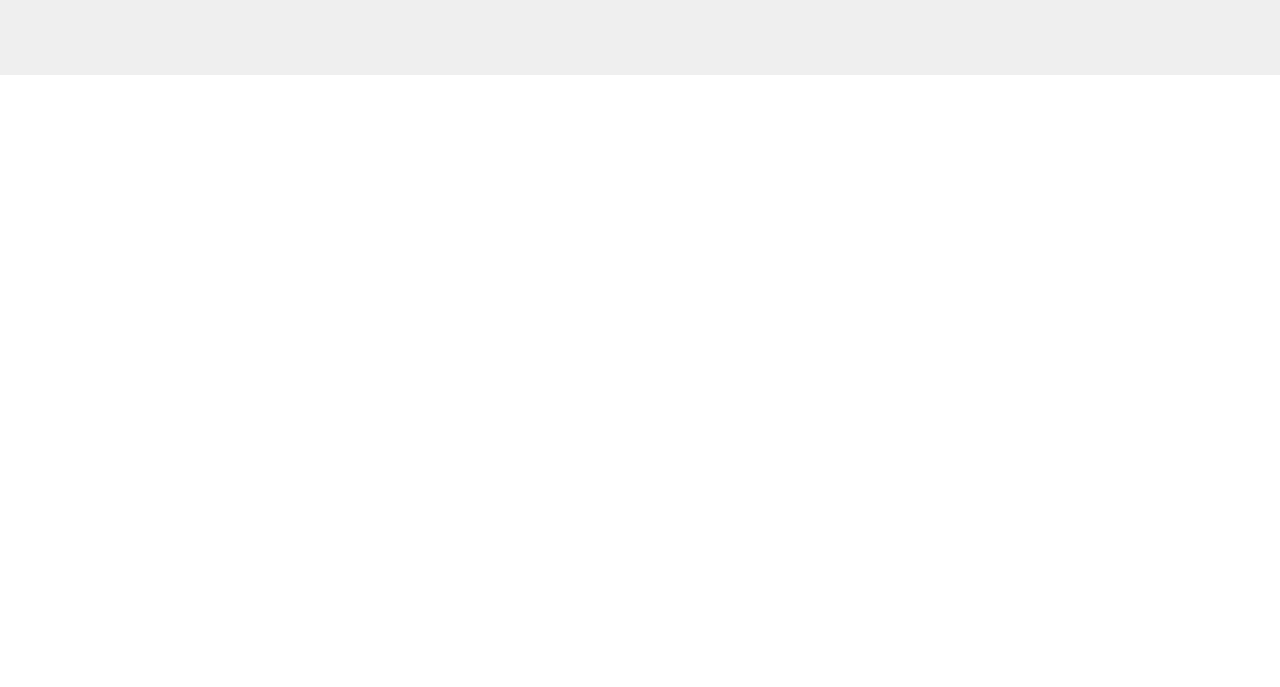
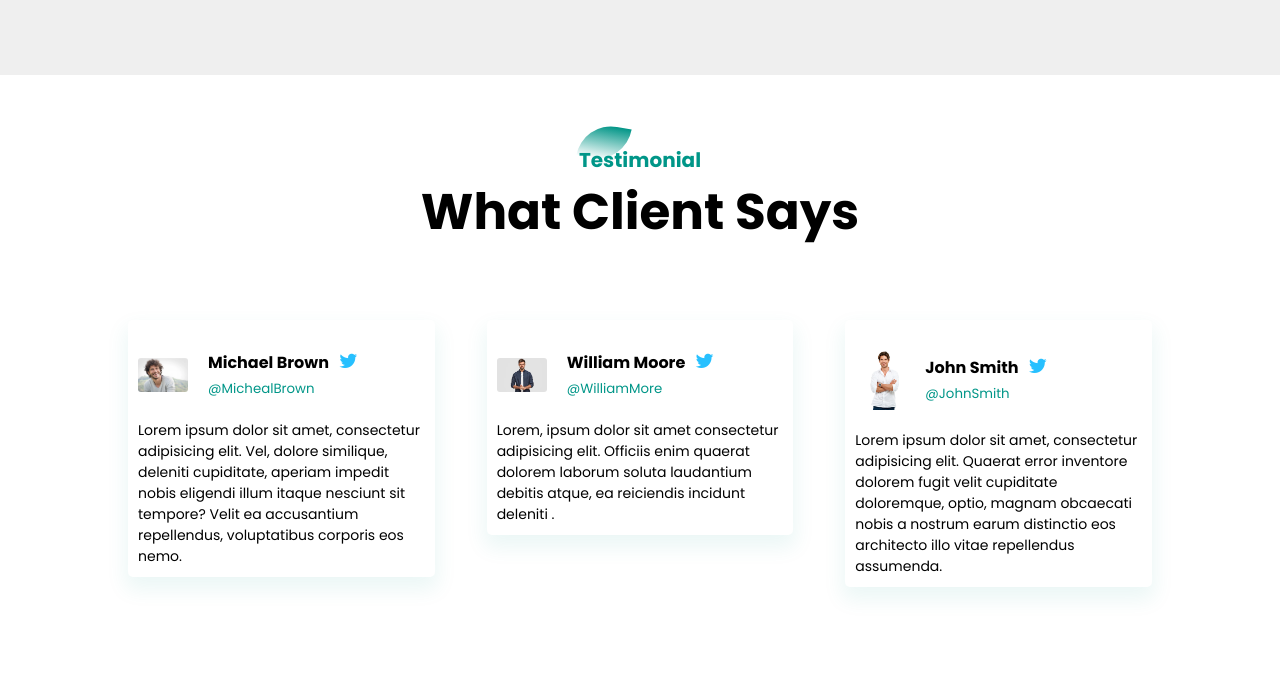
Before and after one commit to siddhant08-lol/beast, a plain HTML site: page index.html in a window 1280 px wide. Shown: the part 1790-2477 px from the top of the page. Before the commit the page ends 1865 px from the top, so only its background shows below. Drawn offline with Linux system fonts and the light colour scheme.

Commit message:
completed the testimonial section and fixed some issues

```diff
--- a/index.html
+++ b/index.html
@@ -5,6 +5,7 @@
     <meta name="viewport" content="width=device-width, initial-scale=1">
     <title>website</title>
     <link rel="stylesheet" href="style.css">
+    <link rel="stylesheet" href="https://stackpath.bootstrapcdn.com/font-awesome/4.7.0/css/font-awesome.min.css">
 
 </head>
 <body>
@@ -84,7 +85,46 @@
 
     </div>
 </section>
+    <section id="testimonial">
+        <div class="title-text">
+            <p>Testimonial</p>
+            <h1>What Client Says</h1>
+        </div>
+          <div class="testimonial-row">
+            <div class="testimonial-col">
+                <div class="user">
+                    <img src="images/people.webp">
+                    <div class="user-info">
+                        <h4>Michael Brown<i class="fa fa-twitter"></i></h4>
+                        <small>@MichealBrown</small>
+                    </div>
+                </div>
+                <p>Lorem ipsum dolor sit amet, consectetur adipisicing elit. Vel, dolore similique, deleniti cupiditate, aperiam impedit nobis eligendi illum itaque nesciunt sit tempore? Velit ea accusantium repellendus, voluptatibus corporis eos nemo.</p>
 
+            </div>
+            <div class="testimonial-col">
+                <div class="user">
+                    <img src="images/people1.avif">
+                    <div class="user-info">
+                        <h4>William Moore<i class="fa fa-twitter"></i></h4>
+                        <small>@WilliamMore</small>
+                    </div>
+                </div>
+                <P>Lorem, ipsum dolor sit amet consectetur adipisicing elit. Officiis enim quaerat dolorem laborum soluta laudantium debitis atque, ea reiciendis incidunt deleniti .</P>
+            </div>
+            <div class="testimonial-col">
+                <div class="user">
+                    <img src="images/people2.jpg">
+                    <div class="user-info">
+                        <h4>John Smith<i class="fa fa-twitter"></i></h4>
+                        <small>@JohnSmith</small>
+                    </div>
+                </div>
+                <P>Lorem ipsum dolor sit amet, consectetur adipisicing elit. Quaerat error inventore dolorem fugit velit cupiditate doloremque, optio, magnam obcaecati nobis a nostrum earum distinctio eos architecto illo vitae repellendus assumenda.</P>
+            </div>
+
+
+    </section>
     <script>
 
     var menubtn = document.getElementById("menubtn")
--- a/style.css
+++ b/style.css
@@ -234,3 +234,58 @@ opacity:1;
         bottom:25% !important;
     }
   }
+
+  #testimonial{
+    width:100%;
+    padding: 70px 0;
+
+  }
+  .testimonial-row{
+    width:80%;
+    margin:auto;
+    display:flex;
+    justify-content:space-between;
+    align-items:flex-start;
+    flex-wrap:wrap;
+  }
+  .testimonial-col{
+    flex-basis: 28%;
+    padding:10px;
+    margin-bottom:30px;
+    border-radius:5px;
+    box-shadow:0 10px 20px 3px #00968814;
+    cursor:pointer;
+    transition: transform .5s;
+
+  }
+  .testimonial-col p{
+    font-size: 14px;
+
+  }
+  .user{
+    display:flex;
+    align-items:center;
+    margin:20px 0;
+
+  }
+  .user img{
+width:50px;
+margin-right:20px;
+border-radius:3px;
+  }
+  .user-info .fa{
+    margin-left:10px;
+    color:#27c0ff;
+    font-size:20px;
+  }
+  .user-info small{
+    color:#009688;
+  }
+  .testimonial-col:hover{
+    transform:translateY(-7px);
+  }
+  @media screen and(max-width:770px){
+    .testimonial-col{
+        flex-basis:100%;
+    }
+  }
```
Also changed, not shown: images/people.webp (added), images/people1.avif (added), images/people2.jpg (added).
